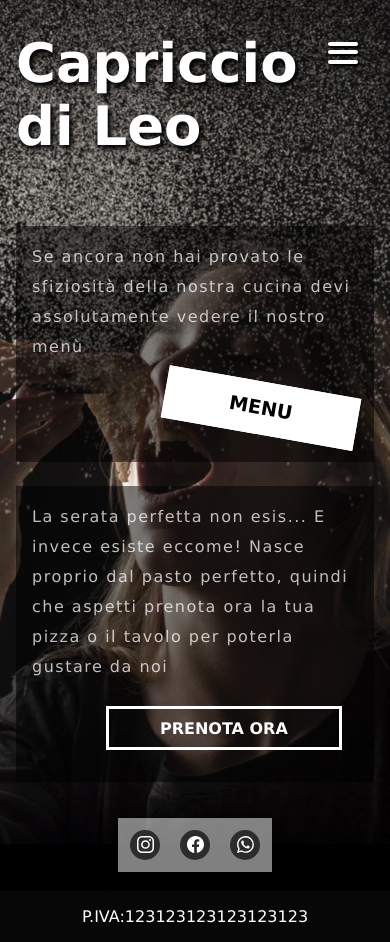
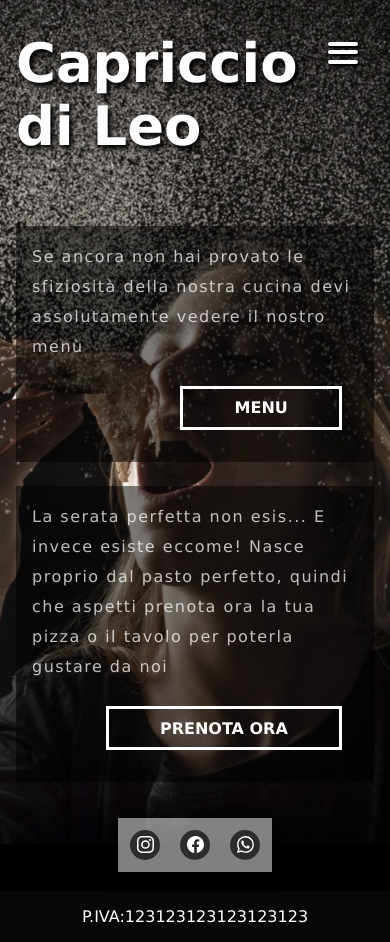
Before and after one commit to Cristian-Lazzari/pizza-light-heroku, a Vue app: page / in a window 390 px wide. In both pictures the pointer is over the button "MENU". Built offline with nearby package versions, Linux system fonts and the light colour scheme.

Commit message:
hover fix

```diff
--- a/src/pages/Home.vue
+++ b/src/pages/Home.vue
@@ -71,6 +71,8 @@ background-color: transparent;
 color: $c-white;
 font-weight: bold;
 font-size: 16px;
+white-space: nowrap;
+transition: all cubic-bezier(0.075, 0.82, 0.165, 1) .5s;
 }
 .btn-1, .btn-2{
     align-self: flex-end;
@@ -83,7 +85,7 @@ color: $c-white;
 }
 
 .btn:hover {
-transform: scale(1.2) rotate(10deg);
+transform: scale(1.1) rotate(6deg);
 background-color: $c-white;
 color: $c-white;
 }
@@ -92,7 +94,14 @@ color: black;
 }
 
 @media (max-width:790px)  {
-
+    .btn:hover {
+transform: scale(1) rotate(0deg) !important;
+background-color: transparent!important;
+color: $c-black!important;
+}
+.btn:hover a{
+color: $c-white!important;
+}
 }
 @media (max-width:590px) {
     //menu hamburger
```
